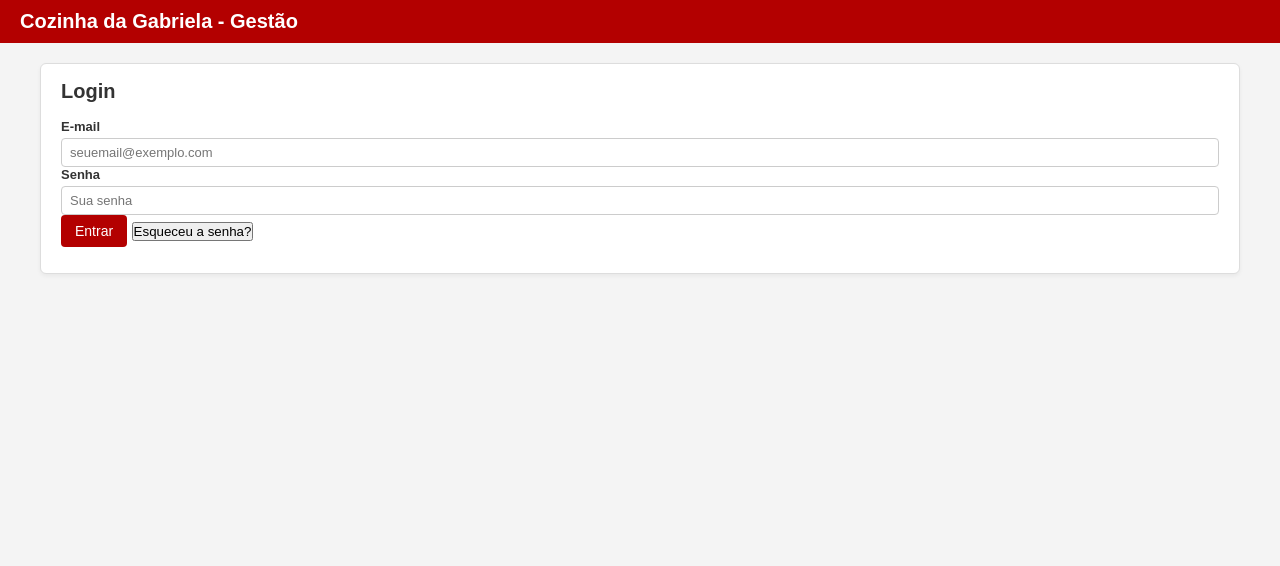
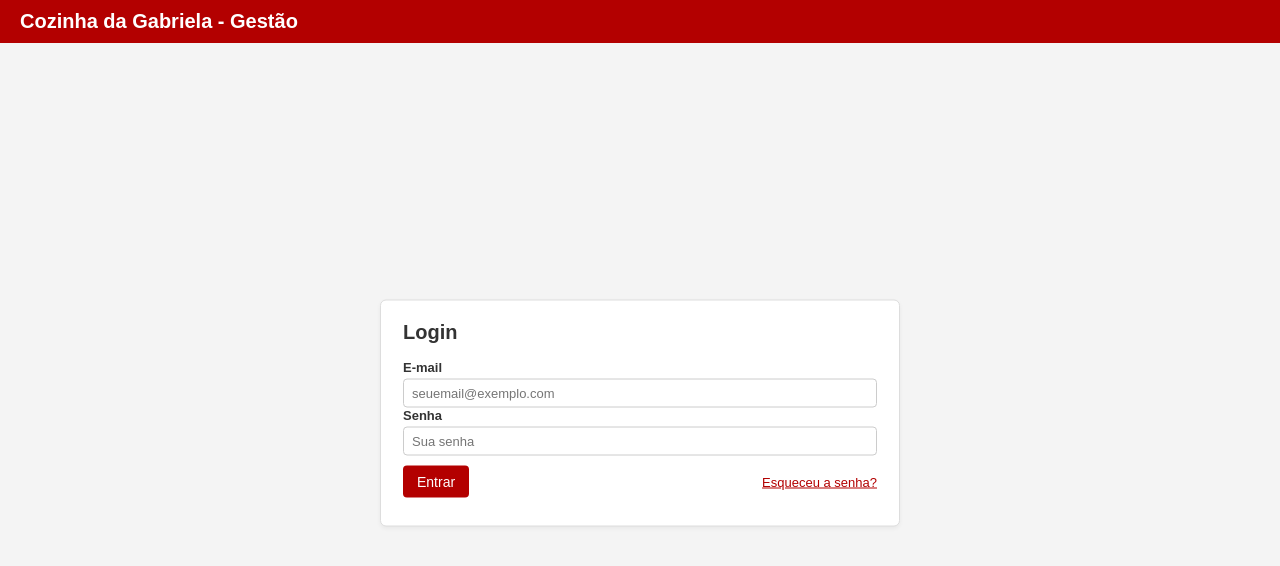
Before and after one commit to cozinhadagabriela-stack/cozinha-gestao, a plain HTML site: page index.html in a window 1280 px wide. Drawn offline with nearby package versions, Linux system fonts and the light colour scheme; no server answers.

Commit message:
Update styles.css

```diff
--- a/styles.css
+++ b/styles.css
@@ -57,6 +57,10 @@ main {
   display: flex;
   justify-content: center;
   padding: 20px;
+
+  /* NOVO: permite centralizar o login no meio da tela */
+  position: relative;
+  min-height: calc(100vh - 60px);
 }
 
 /* ===== CARDS PRINCIPAIS ===== */
@@ -72,6 +76,42 @@ main {
 
 .hidden {
   display: none;
+}
+
+/* ===== LOGIN (NOVO) ===== */
+.login-card {
+  /* mais “retangular” (controlado), e no centro */
+  max-width: 520px;
+  width: min(520px, 100%);
+  padding: 20px 22px 22px;
+
+  position: absolute;
+  top: 50%;
+  left: 50%;
+  transform: translate(-50%, -50%);
+}
+
+.login-actions {
+  display: flex;
+  align-items: center;
+  justify-content: space-between;
+  gap: 10px;
+  margin-top: 10px;
+  flex-wrap: wrap;
+}
+
+.btn-link {
+  background: transparent;
+  border: none;
+  padding: 0;
+  color: #b30000;
+  cursor: pointer;
+  font-size: 13px;
+  text-decoration: underline;
+}
+
+.btn-link:hover {
+  color: #d20000;
 }
 
 /* ===== TÍTULOS ===== */
@@ -387,6 +427,7 @@ tbody tr:hover {
 
   main {
     padding: 10px;
+    min-height: calc(100vh - 70px);
   }
 
   .card {
@@ -400,4 +441,9 @@ tbody tr:hover {
   .chart-wrapper {
     height: 220px;
   }
+
+  .login-card {
+    max-width: 92vw;
+    width: 92vw;
+  }
 }
```
